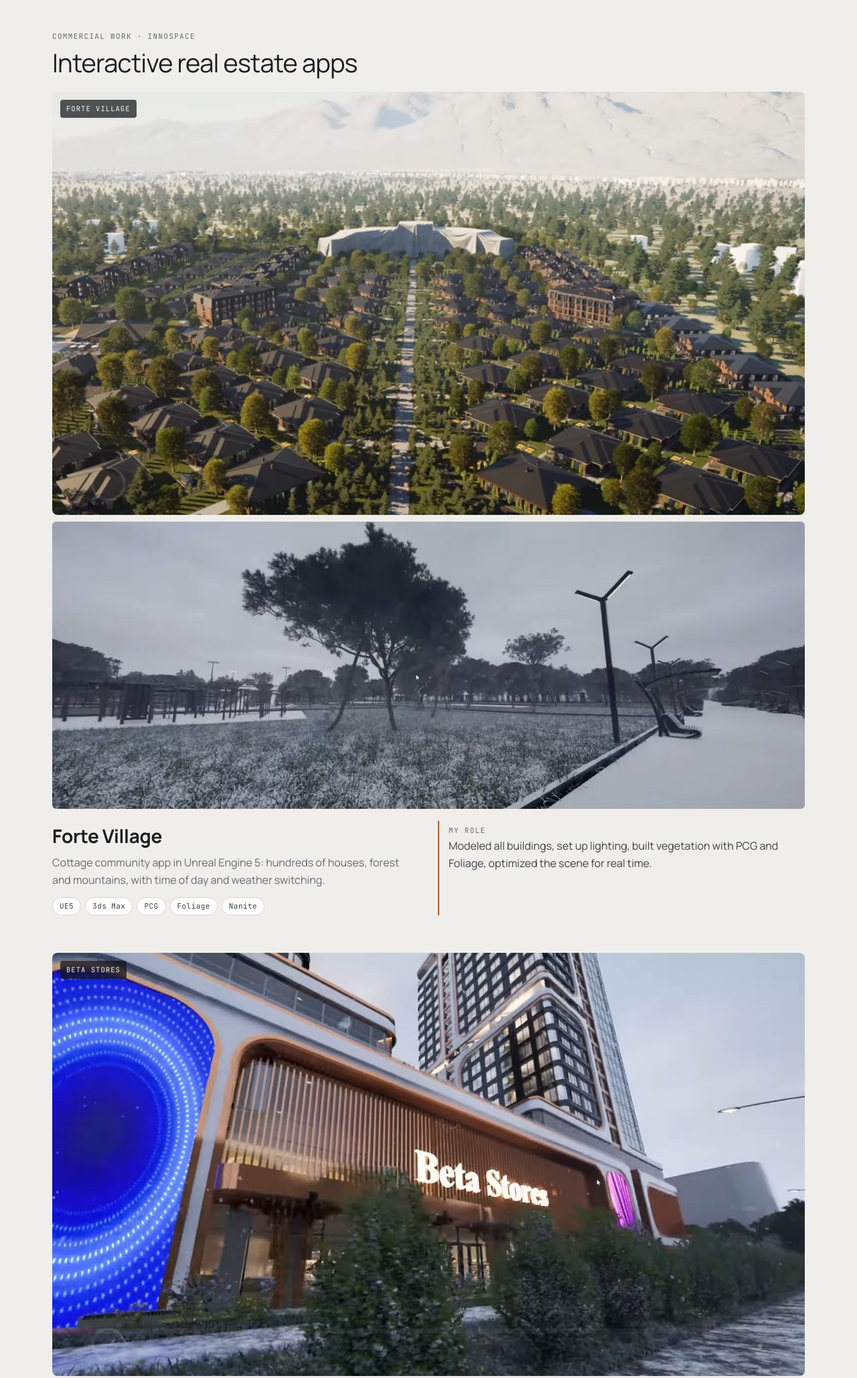
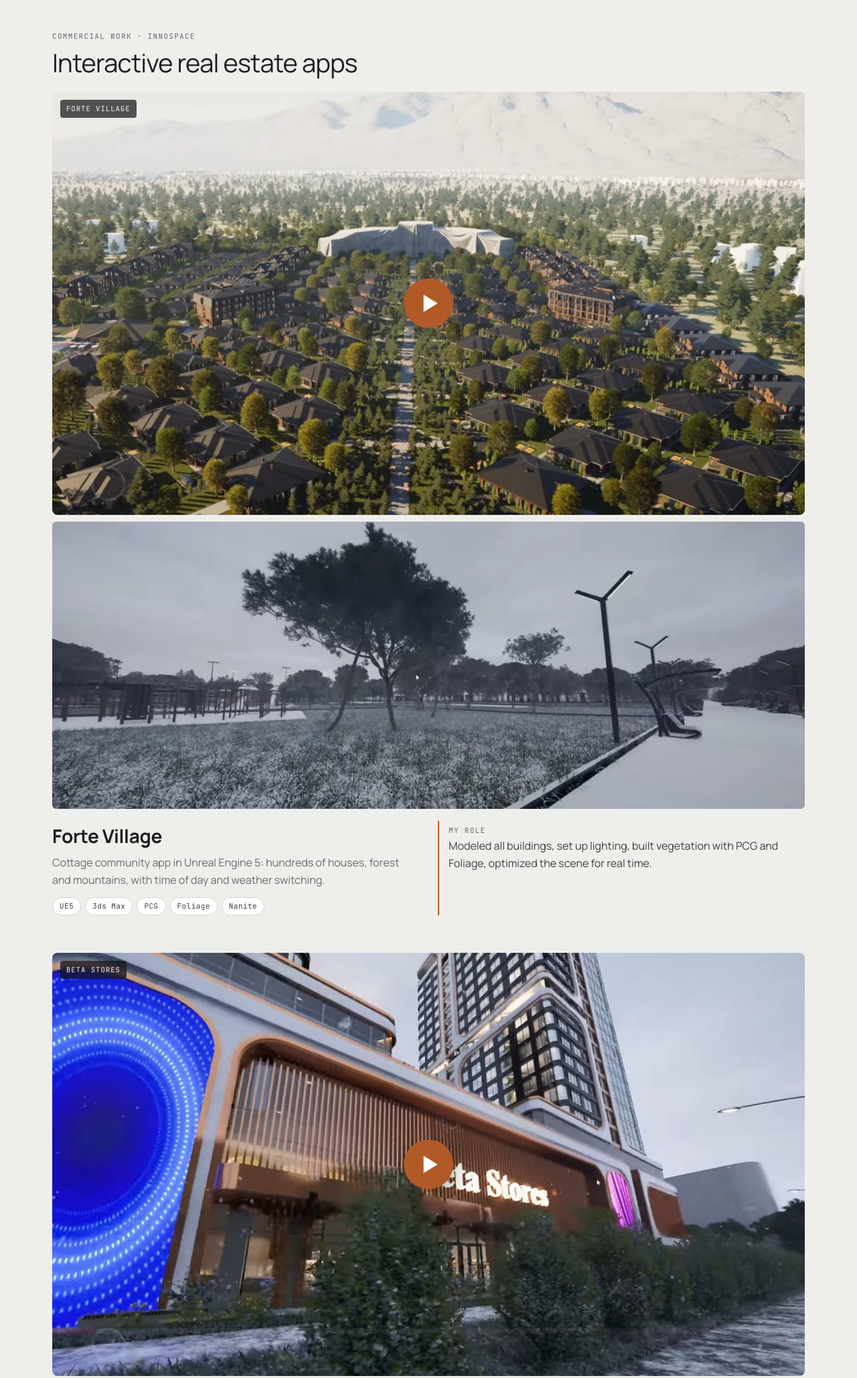
Before and after one commit to Dzhumar0/Dzhumar0.github.io, a plain HTML site: page index.html in a window 1280 px wide. Shown: the part 960-3018 px from the top of the page at 67% size. Drawn offline with Linux system fonts and the light colour scheme; a web font is replaced by a local one.

Commit message:
Плеер для Forte Village и Beta Stores
Co-Authored-By: Claude Opus 5.5 <noreply@anthropic.com>
Claude-Session: https://claude.ai/code/session_01BcWgqqBUu1si81WKkTAxRx

```diff
--- a/index.html
+++ b/index.html
@@ -235,7 +235,7 @@ footer .wrap { padding-block: 0 32px; }
       </div>
 
       <article class="project">
-        <div class="main"><img src="img/forte-aerial2.jpg" alt="Forte Village, central alley from above" loading="lazy"><span class="tag">Forte Village</span></div>
+        <div class="main video"><img src="img/forte-aerial2.jpg" alt="Forte Village, central alley from above" loading="lazy"><span class="tag">Forte Village</span><a class="play" href="https://www.youtube.com/watch?v=7ODL_1NJS6U" target="_blank" rel="noopener" data-yt="7ODL_1NJS6U"><span class="en">Play video</span><span class="ru">Смотреть видео</span></a></div>
         <div class="strip one">
           <img src="img/forte-park.jpg" alt="Forte Village, winter park" loading="lazy">
         </div>
@@ -250,7 +250,7 @@ footer .wrap { padding-block: 0 32px; }
       </article>
 
       <article class="project">
-        <div class="main"><img src="img/beta-street.jpg" alt="Beta Stores, shopping center entrance with LED facade" loading="lazy"><span class="tag">Beta Stores</span></div>
+        <div class="main video"><img src="img/beta-street.jpg" alt="Beta Stores, shopping center entrance with LED facade" loading="lazy"><span class="tag">Beta Stores</span><a class="play" href="https://www.youtube.com/watch?v=S2xO6spoRx8&amp;t=234s" target="_blank" rel="noopener" data-yt="S2xO6spoRx8" data-start="234"><span class="en">Play video</span><span class="ru">Смотреть видео</span></a></div>
         <div class="strip">
           <img src="img/beta-tower.jpg" alt="Beta Stores, residential tower" loading="lazy">
           <img src="img/beta-aerial2.jpg" alt="Beta Stores, towers in the city block" loading="lazy">
@@ -395,7 +395,7 @@ footer .wrap { padding-block: 0 32px; }
         ev.preventDefault();
         var box = a.parentElement;
         var f = document.createElement('iframe');
-        f.src = 'https://www.youtube-nocookie.com/embed/' + a.dataset.yt + '?autoplay=1&rel=0&playsinline=1&modestbranding=1';
+        f.src = 'https://www.youtube-nocookie.com/embed/' + a.dataset.yt + '?autoplay=1&rel=0&playsinline=1&modestbranding=1' + (a.dataset.start ? '&start=' + a.dataset.start : '');
         f.title = 'Video';
         f.allow = 'autoplay; encrypted-media; picture-in-picture; fullscreen';
         f.allowFullscreen = true;
```
